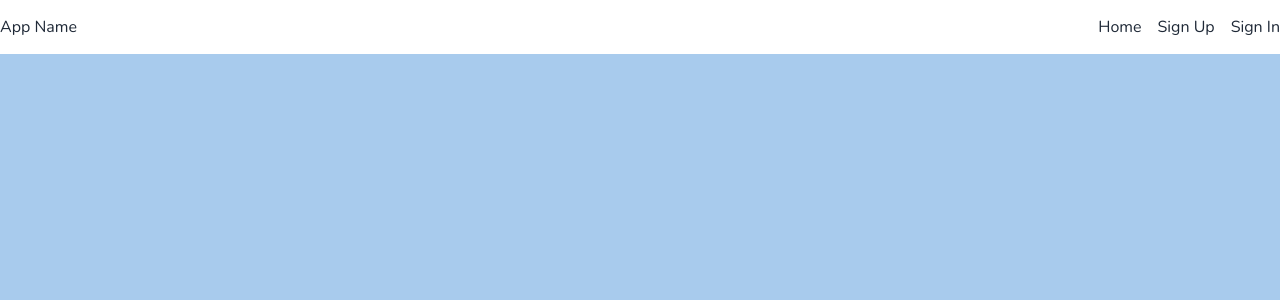
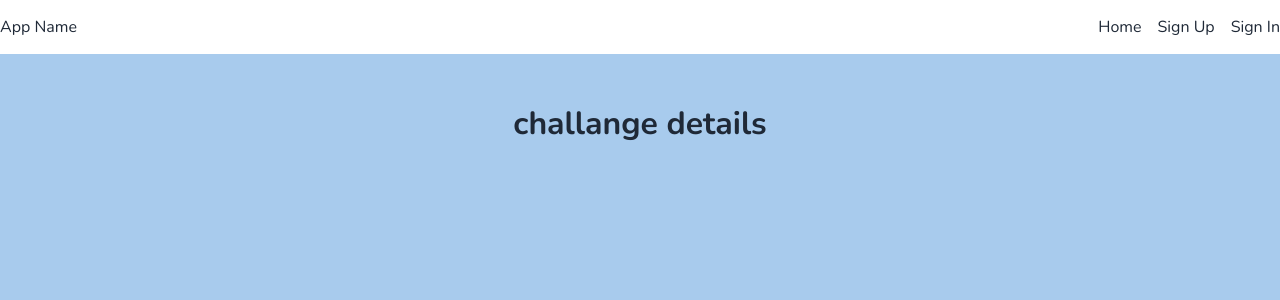
Before and after one commit to IHXI/Compass-Frontend, a React (Vite) app: page /challanges/1 in a window 1280 px wide. Shown: the top 300 px of the page. Built offline with nearby package versions, Linux system fonts and the light colour scheme; no server answers.

Commit message:
added a page for challange  details

```diff
--- a/src/App.jsx
+++ b/src/App.jsx
@@ -7,6 +7,7 @@ import SignInForm from "./pages/SignInForm"
 import Landing from "./pages/Landing"
 import Dashboard from "./pages/Dashboard"
 import ChallangeList from "./pages/ChallangeList"
+import ChallangeDetails from "./pages/ChallangeDetails"
 import * as userService from './services/userService'
 
 const getUserFromToken = () => {
@@ -32,6 +33,7 @@ const App = () => {
         <Route path='/sign-in' element={<SignInForm setUser={setUser} />} />
 
         <Route path='/challanges' element={<ChallangeList/>}/>
+        <Route path = 'challanges/:challangeId' element={<ChallangeDetails/>}/>
       </Routes>
       </main>
     </div>
--- /dev/null
+++ b/src/pages/ChallangeDetails.jsx
@@ -0,0 +1,9 @@
+const ChallangeDetails =()=>{
+    return(
+        <div>
+            <h1>challange details</h1>
+        </div>
+    )
+}
+
+export default ChallangeDetails
```
Also changed, not shown: src/services/challanges.js (added).
